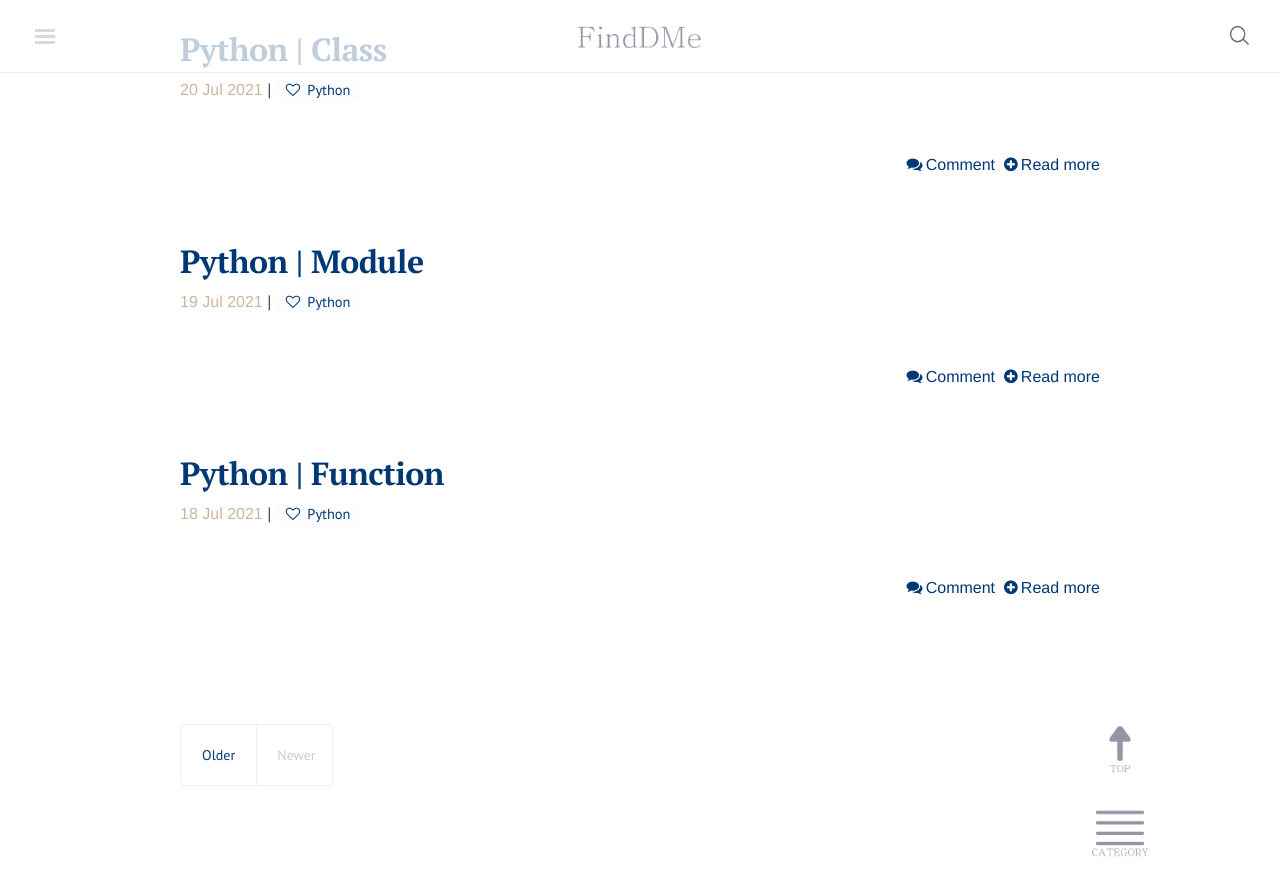
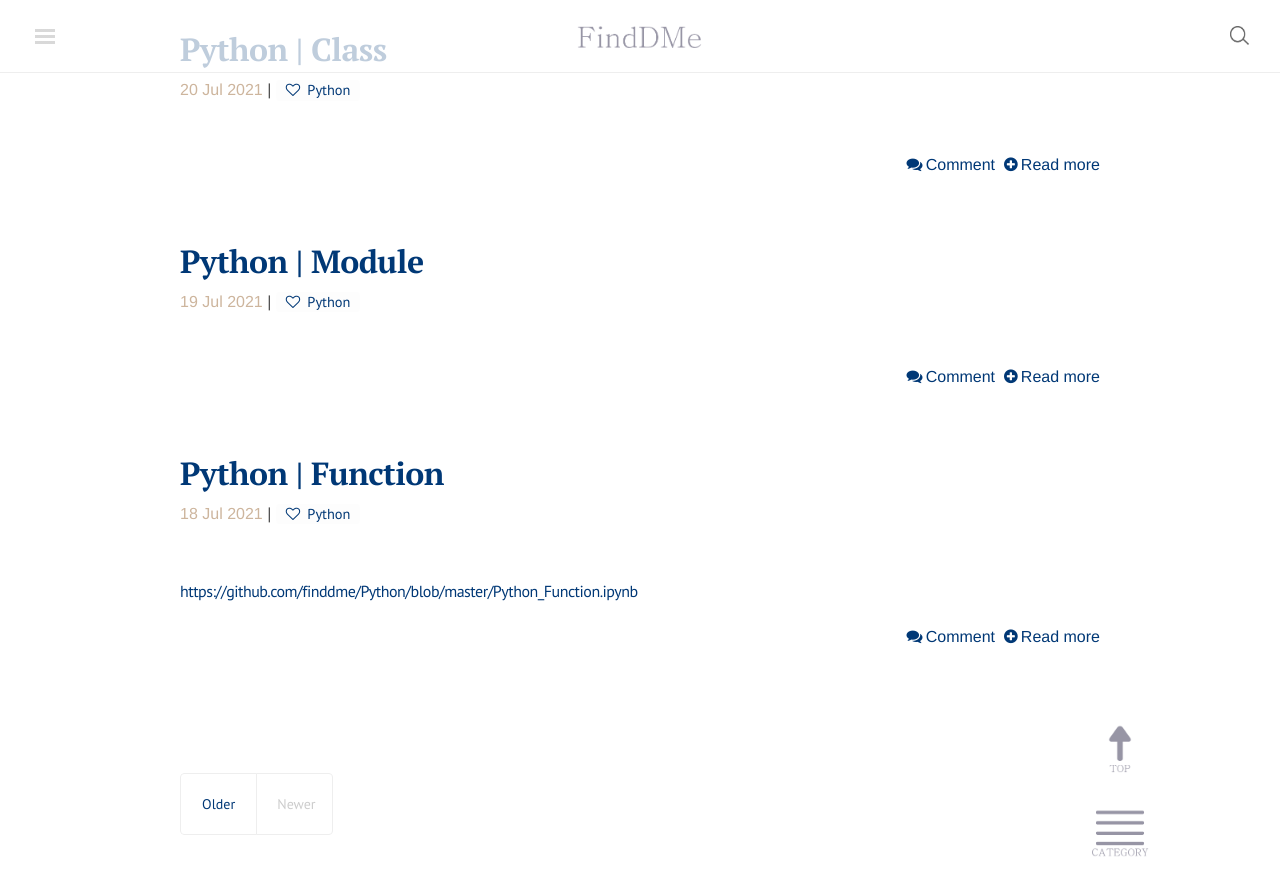
Before and after one commit to finddme/finddme.github.io, a Jekyll site: the page built from blog/index.html, in a window 1280 px wide and 900 px high, scrolled down 573 px. Shown: the top 895 px of the window. Built offline with Jekyll 4.4.1, drawn with Linux system fonts in a browser that asks for light colours; nearby versions of some CDN libraries; the list of posts is cut into pages by our own code; comment, search, counter and statistics services are not loaded; some of the changed lines change nothing that is shown.

Commit message:
Update 2021-07-18-PyFunction.md

```diff
--- a/_posts/2021-07-18-PyFunction.md
+++ b/_posts/2021-07-18-PyFunction.md
@@ -4,6 +4,7 @@ category: Python
 tag: Python
 ---
 
+[https://github.com/finddme/Python/blob/master/Python_Function.ipynb](https://github.com/finddme/Python/blob/master/Python_Function.ipynb)
 
 
 
```
